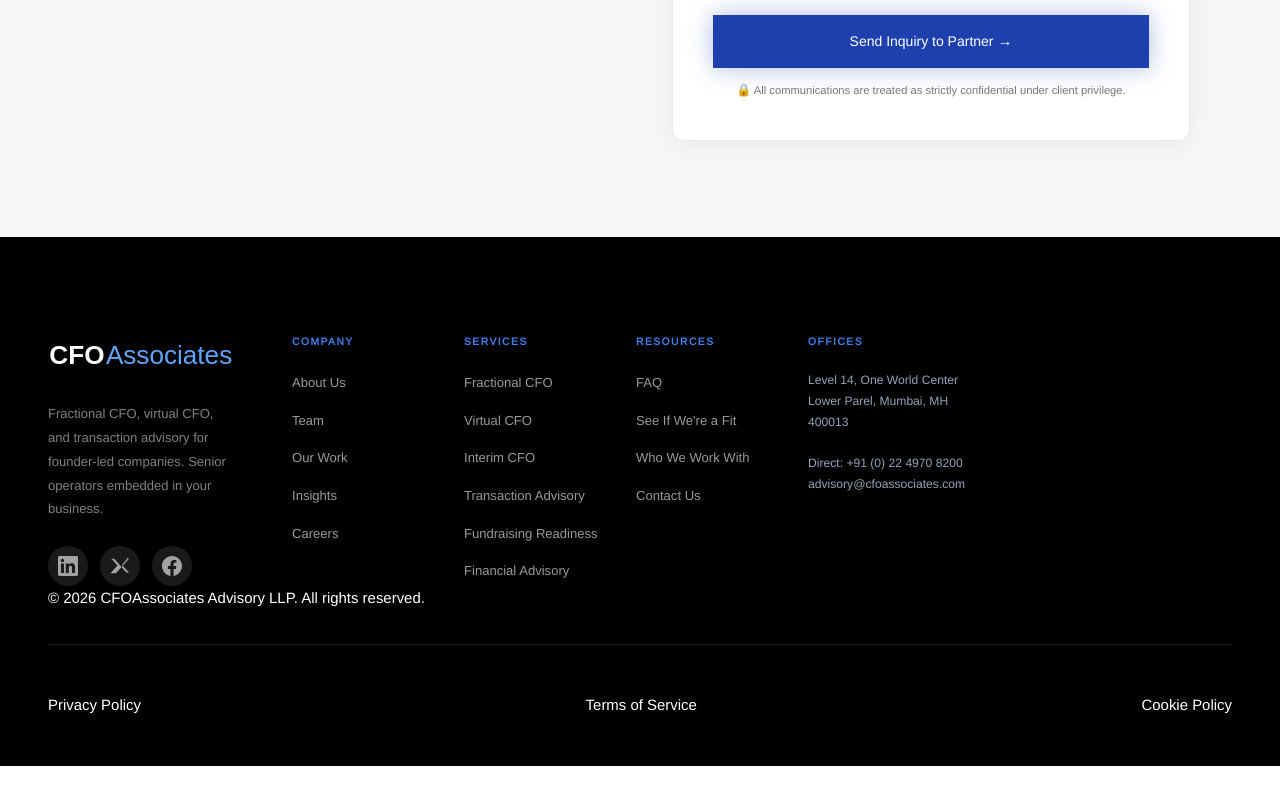
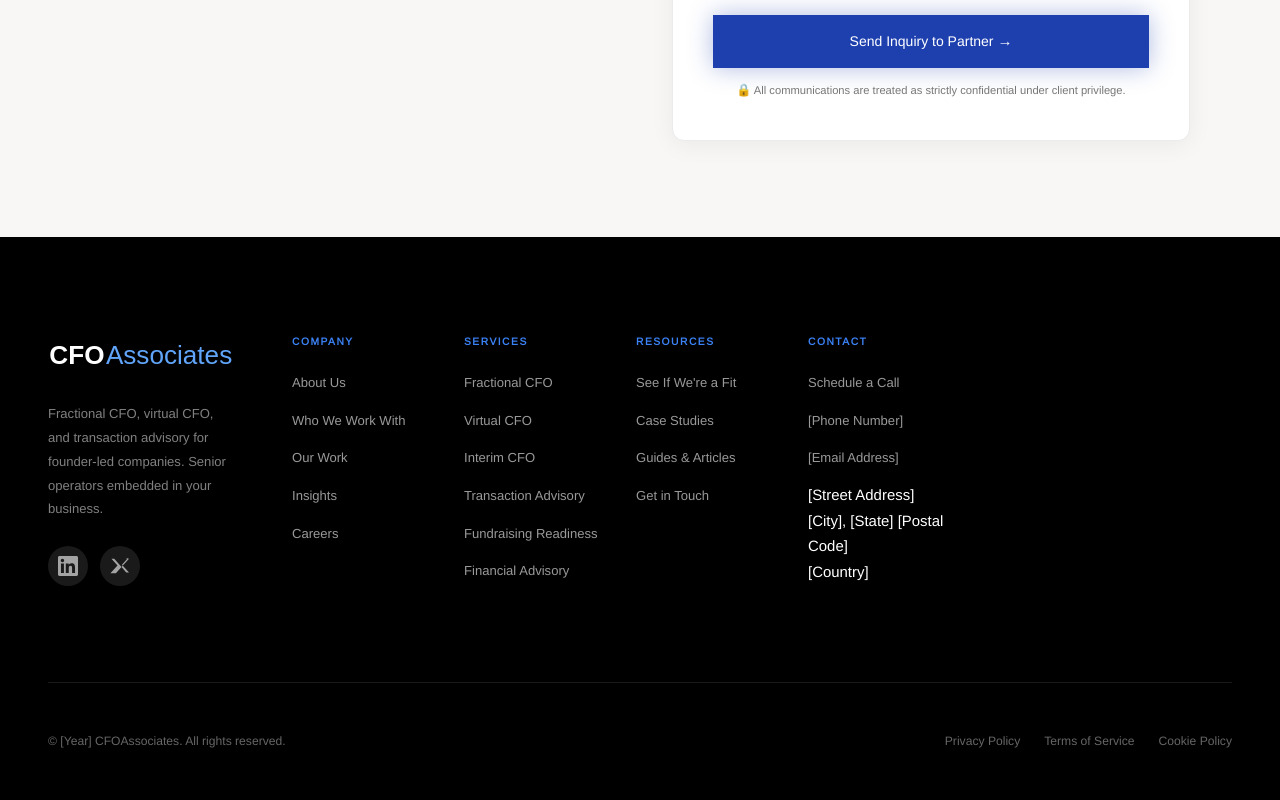
Before and after one commit to KshitijKhandelwal-Github/CFOAssociatesDemo, a website: page contact/index.html in a window 1280 px wide. Shown: the part 1264-2064 px from the top of the page. Before the commit the page ends 2030 px from the top, so only its background shows below. Drawn offline with Linux system fonts and the light colour scheme; a web font is replaced by a local one.

Commit message:
Fix: footer in contact and insights pages

```diff
--- a/contact/index.html
+++ b/contact/index.html
@@ -270,21 +270,15 @@ html body,html .kfoot{font-family:'Source Sans 3','Source Sans 3 Fallback',sans-
       <div class="kfoot-social" role="list" aria-label="Social media links">
         <a href="https://www.linkedin.com/company/[company-handle]/" target="_blank" rel="noopener noreferrer" class="kfoot-social-link" aria-label="LinkedIn"><svg width="20" height="20" viewBox="0 0 24 24" fill="currentColor"><path d="M20.447 20.452h-3.554v-5.569c0-1.328-.027-3.037-1.852-3.037-1.853 0-2.136 1.445-2.136 2.939v5.667H9.351V9h3.414v1.561h.046c.477-.9 1.637-1.85 3.37-1.85 3.601 0 4.267 2.37 4.267 5.455v6.286zM5.337 7.433c-1.144 0-2.063-.926-2.063-2.065 0-1.138.92-2.063 2.063-2.063 1.14 0 2.064.925 2.064 2.063 0 1.139-.925 2.065-2.064 2.065zm1.782 13.019H3.555V9h3.564v11.452zM22.225 0H1.771C.792 0 0 .774 0 1.729v20.542C0 23.227.792 24 1.771 24h20.451C23.2 24 24 23.227 24 22.271V1.729C24 .774 23.2 0 22.222 0h.003z"/></svg></a>
         <a href="https://twitter.com/[company-handle]" target="_blank" rel="noopener noreferrer" class="kfoot-social-link" aria-label="Twitter / X"><svg width="20" height="20" viewBox="0 0 24 24" fill="currentColor"><path d="M18.244 2.25h3.308l-7.227 8.26 8.502 9.24h-3.308l-7.227-8.26-8.502 9.24h-3.308l8.502-9.24-7.227-8.26h3.308l7.227 8.26-8.502 9.24h3.308l7.227-8.26 8.502-9.24z"/></svg></a>
-        <a href="https://www.facebook.com/[company-handle]/" target="_blank" rel="noopener noreferrer" class="kfoot-social-link" aria-label="Facebook"><svg width="20" height="20" viewBox="0 0 24 24" fill="currentColor"><path d="M24 12.073c0-6.627-5.373-12-12-12s-12 5.373-12 12c0 5.99 4.388 10.954 10.125 11.854v-8.385H7.078v-3.47h3.047V9.43c0-3.007 1.792-4.669 4.533-4.669 1.312 0 2.686.235 2.686.235v2.953H15.83c-1.491 0-1.956.925-1.956 1.874v2.25h3.328l-.532 3.47h-2.796v8.385C19.612 23.027 24 18.062 24 12.073z"/></svg></a>
       </div>
     </div>
     <nav class="kfoot-links" aria-label="Footer navigation">
-      <div class="kfoot-column"><p class="kfoot-label">Company</p><ul role="list"><li><a href="../about/">About Us</a></li><li><a href="../about/#team">Team</a></li><li><a href="../our-work/">Our Work</a></li><li><a href="../insights/">Insights</a></li><li><a href="../careers/">Careers</a></li></ul></div>
+      <div class="kfoot-column"><p class="kfoot-label">Company</p><ul role="list"><li><a href="../about/">About Us</a></li><li><a href="../who-we-work-with/">Who We Work With</a></li><li><a href="../our-work/">Our Work</a></li><li><a href="../insights/">Insights</a></li><li><a href="../careers/">Careers</a></li></ul></div>
       <div class="kfoot-column"><p class="kfoot-label">Services</p><ul role="list"><li><a href="../what-we-do/#fractional-cfo">Fractional CFO</a></li><li><a href="../what-we-do/#virtual-cfo">Virtual CFO</a></li><li><a href="../what-we-do/#interim-cfo">Interim CFO</a></li><li><a href="../what-we-do/#transaction-advisory">Transaction Advisory</a></li><li><a href="../what-we-do/#fundraising-readiness">Fundraising Readiness</a></li><li><a href="../what-we-do/#financial-advisory">Financial Advisory</a></li></ul></div>
-      <div class="kfoot-column"><p class="kfoot-label">Resources</p><ul role="list"><li><a href="../what-we-do/#faq">FAQ</a></li><li><a href="../see-if-were-a-fit/">See If We're a Fit</a></li><li><a href="../who-we-work-with/">Who We Work With</a></li><li><a href="../contact/">Contact Us</a></li></ul></div>
-      <div class="kfoot-column"><p class="kfoot-label">Offices</p><p class="kfoot-detail" style="font-size:13px; line-height:1.6; color:#94A3B8;">Level 14, One World Center<br>Lower Parel, Mumbai, MH 400013<br><br>Direct: +91 (0) 22 4970 8200<br>advisory@cfoassociates.com</p></div>
+      <div class="kfoot-column"><p class="kfoot-label">Resources</p><ul role="list"><li><a href="../see-if-were-a-fit/">See If We're a Fit</a></li><li><a href="../our-work/">Case Studies</a></li><li><a href="../insights/">Guides &amp; Articles</a></li><li><a href="../contact/">Get in Touch</a></li></ul></div>
+      <div class="kfoot-column"><p class="kfoot-label">Contact</p><ul role="list"><li><a href="../contact/">Schedule a Call</a></li><li><a href="tel:[Phone Number]">[Phone Number]</a></li><li><a href="mailto:[Email Address]">[Email Address]</a></li><li>[Street Address]<br>[City], [State] [Postal Code]<br>[Country]</li></ul></div>
     </nav>
-  </div>
-  <div class="kfoot-bottom">
-    <div class="kfoot-bottom-inner">
-      <p class="kfoot-copy">&copy; 2026 CFOAssociates Advisory LLP. All rights reserved.</p>
-      <div class="kfoot-legal"><a href="../privacy-policy/">Privacy Policy</a><a href="../terms-of-service/">Terms of Service</a><a href="../cookie-policy/">Cookie Policy</a></div>
-    </div>
+    <div class="kfoot-legal"><p class="kfoot-legal-copy">&copy; [Year] CFOAssociates. All rights reserved.</p><nav class="kfoot-legal-links" aria-label="Legal links"><a href="../privacy-policy/">Privacy Policy</a><a href="../terms-of-service/">Terms of Service</a><a href="../cookie-policy/">Cookie Policy</a></nav></div>
   </div>
 </footer>
 
```
Also changed, not shown: insights/index.html (+4 -10 lines).
